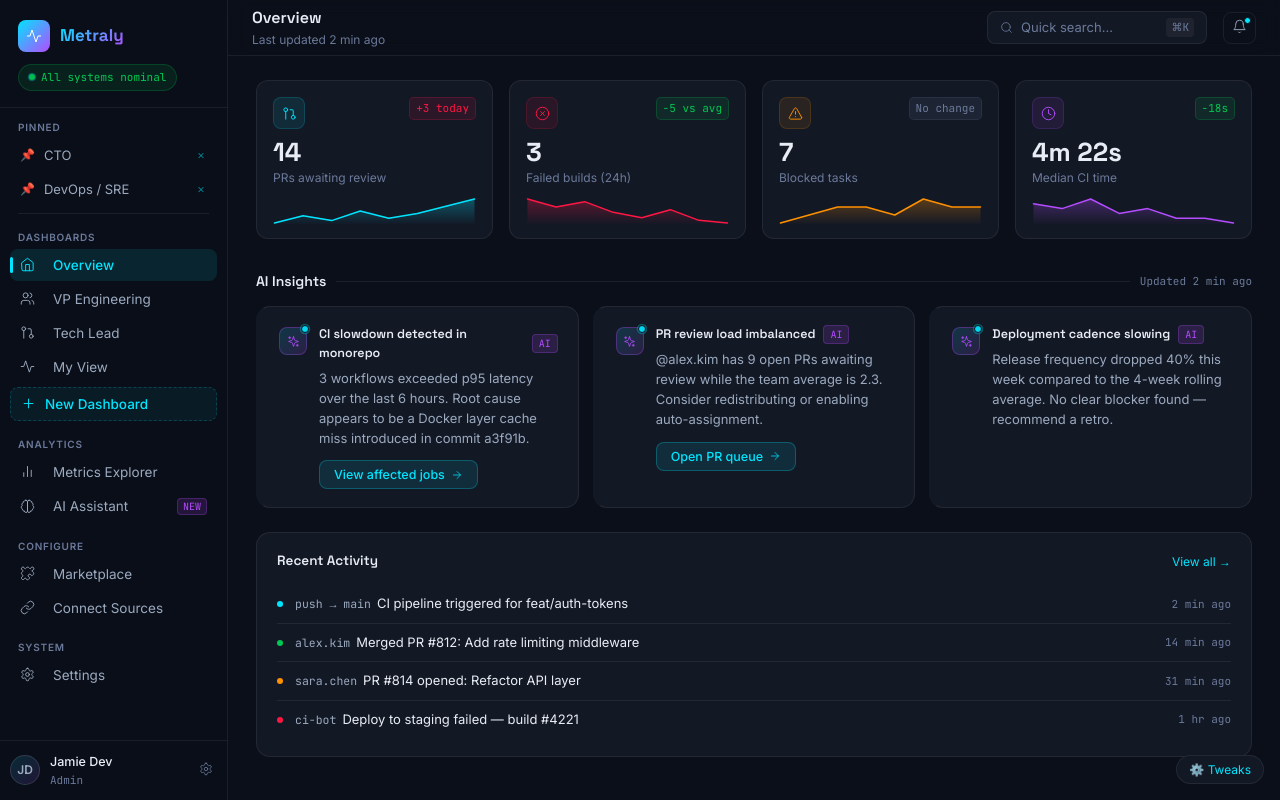
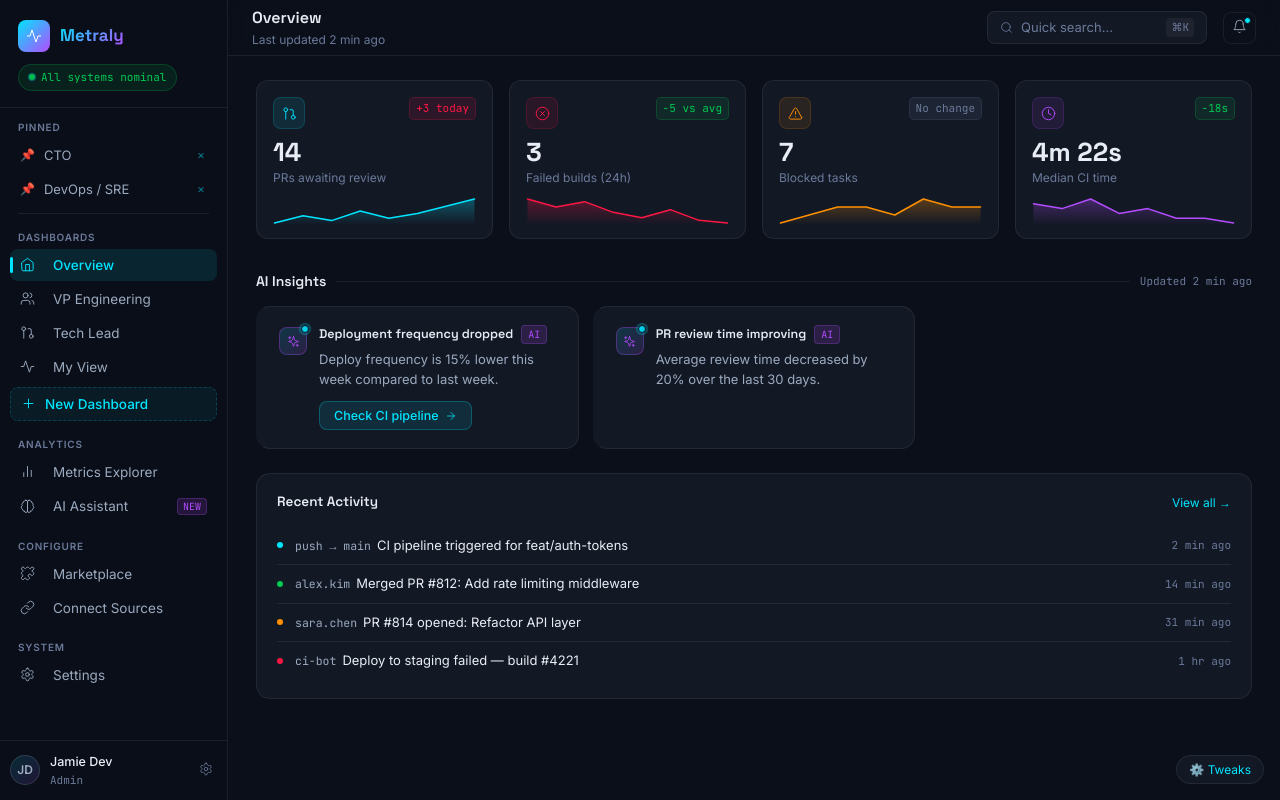
Before and after one commit to azyoskol/tl-tools, a React (Vite) app in the folder ui_new/: page / in a window 1280 px wide. Built offline with nearby package versions, Linux system fonts and the light colour scheme.

Commit message:
feat: integrate useDashboardOverview hook in DashboardScreen

```diff
--- a/ui_new/src/features/dashboard/DashboardScreen.tsx
+++ b/ui_new/src/features/dashboard/DashboardScreen.tsx
@@ -3,49 +3,22 @@ import React from 'react';
 import { StatCard, AIInsightCard } from '../../components/ui';
 import { Icon } from '../../components/shared/Icon';
 import { useTweaks } from '../../context/TweaksContext';
-import type { TrendDir } from '../../types/common';
-
-interface Metric {
-  icon: string;
-  label: string;
-  value: string;
-  trend: string;
-  trendDir: TrendDir;
-  color: string;
-  sparkData: number[];
-}
-
-interface Insight {
-  title: string;
-  body: string;
-  action?: string;
-}
-
-const metrics: Metric[] = [
-  { icon: 'gitPR', label: 'PRs awaiting review', value: '14', trend: '+3 today', trendDir: 'down', color: 'cyan', sparkData: [4,7,5,9,6,8,11,14] },
-  { icon: 'xCircle', label: 'Failed builds (24h)', value: '3', trend: '−5 vs avg', trendDir: 'up', color: 'error', sparkData: [12,9,11,7,5,8,4,3] },
-  { icon: 'alertTri', label: 'Blocked tasks', value: '7', trend: 'No change', trendDir: 'neutral', color: 'warning', sparkData: [5,6,7,7,6,8,7,7] },
-  { icon: 'clock', label: 'Median CI time', value: '4m 22s', trend: '−18s', trendDir: 'up', color: 'purple', sparkData: [8,7,9,6,7,5,5,4] },
-];
-
-const insights: Insight[] = [
-  { title: 'CI slowdown detected in monorepo', body: '3 workflows exceeded p95 latency over the last 6 hours. Root cause appears to be a Docker layer cache miss introduced in commit a3f91b.', action: 'View affected jobs' },
-  { title: 'PR review load imbalanced', body: '@alex.kim has 9 open PRs awaiting review while the team average is 2.3. Consider redistributing or enabling auto-assignment.', action: 'Open PR queue' },
-  { title: 'Deployment cadence slowing', body: 'Release frequency dropped 40% this week compared to the 4-week rolling average. No clear blocker found — recommend a retro.' },
-];
-
-const recentActivity = [
-  { who: 'push → main', what: 'CI pipeline triggered for feat/auth-tokens', when: '2 min ago', color: 'var(--cyan)' },
-  { who: 'alex.kim', what: 'Merged PR #812: Add rate limiting middleware', when: '14 min ago', color: 'var(--success)' },
-  { who: 'sara.chen', what: 'PR #814 opened: Refactor API layer', when: '31 min ago', color: 'var(--warning)' },
-  { who: 'ci-bot', what: 'Deploy to staging failed — build #4221', when: '1 hr ago', color: 'var(--error)' },
-];
+import { useDashboardOverview } from '../../hooks/useDashboardOverview';
 
 export const DashboardScreen = () => {
   const { tweaks } = useTweaks();
+  const { metrics, insights, recentActivity, isLoading } = useDashboardOverview();
   const density = tweaks.density as 'compact' | 'comfortable' | 'spacious';
   const gap = { compact: 12, comfortable: 16, spacious: 24 }[density] ?? 16;
   const padding = { compact: '16px 20px', comfortable: '24px 28px', spacious: '32px 36px' }[density] ?? '24px 28px';
+
+  if (isLoading) {
+    return (
+      <div style={{ padding: 24, display: 'flex', alignItems: 'center', justifyContent: 'center' }}>
+        <span style={{ color: 'var(--muted)' }}>Loading...</span>
+      </div>
+    );
+  }
 
   return (
     <div style={{ padding, overflow: 'auto', flex: 1 }}>
@@ -74,11 +47,11 @@ export const DashboardScreen = () => {
             <div style={{ width: 6, height: 6, borderRadius: '50%', background: ev.color, flexShrink: 0 }} />
             <div style={{ flex: 1, minWidth: 0 }}>
               <div style={{ fontSize: 13, color: 'var(--text)', whiteSpace: 'nowrap', overflow: 'hidden', textOverflow: 'ellipsis' }}>
-                <span style={{ fontFamily: 'var(--font-mono)', fontSize: 11.5, color: 'var(--muted2)', marginRight: 6 }}>{ev.who}</span>
-                {ev.what}
+                <span style={{ fontFamily: 'var(--font-mono)', fontSize: 11.5, color: 'var(--muted2)', marginRight: 6 }}>{ev.actor}</span>
+                {ev.description}
               </div>
             </div>
-            <span style={{ fontSize: 11, color: 'var(--muted)', fontFamily: 'var(--font-mono)', flexShrink: 0 }}>{ev.when}</span>
+            <span style={{ fontSize: 11, color: 'var(--muted)', fontFamily: 'var(--font-mono)', flexShrink: 0 }}>{ev.relativeTime}</span>
           </div>
         ))}
       </div>
```
Also changed, not shown: 2 other files (tests, documents, lock files or other folders).
